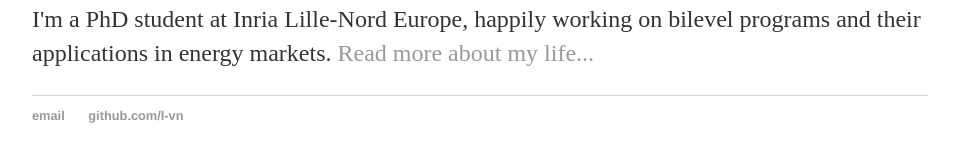
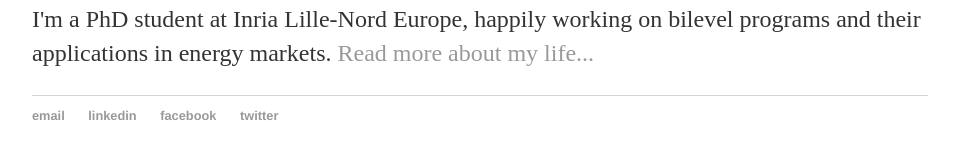
Before and after one commit to l-vn/l-vn.github.io, a Jekyll site: the page built from index.html, in a window 1280 px wide. Shown: the part 502-664 px from the top of the page, without its empty margins (160-1119 px from the left). Built offline with Jekyll 4.4.1, drawn with Linux system fonts in a browser that asks for light colours.

Commit message:
footer change

```diff
--- a/_layouts/default.html
+++ b/_layouts/default.html
@@ -22,7 +22,9 @@
 			<footer>
 	    		<ul>
 	        		<li><a href="mailto:pantruche@yahoo.fr">email</a></li>
-	        		<li><a href="https://github.com/l-vn">github.com/l-vn</a></li>
+	        		<li><a href="https://ch.linkedin.com/in/lvonniederhausern/en">linkedin</a></li>
+	        		<li><a href="https://www.facebook.com/elvehen">facebook</a></li>
+	        		<li><a href="https://twitter.com/Elvehen">twitter</a></li>
 				</ul>
 			</footer>
 		</body>
```
